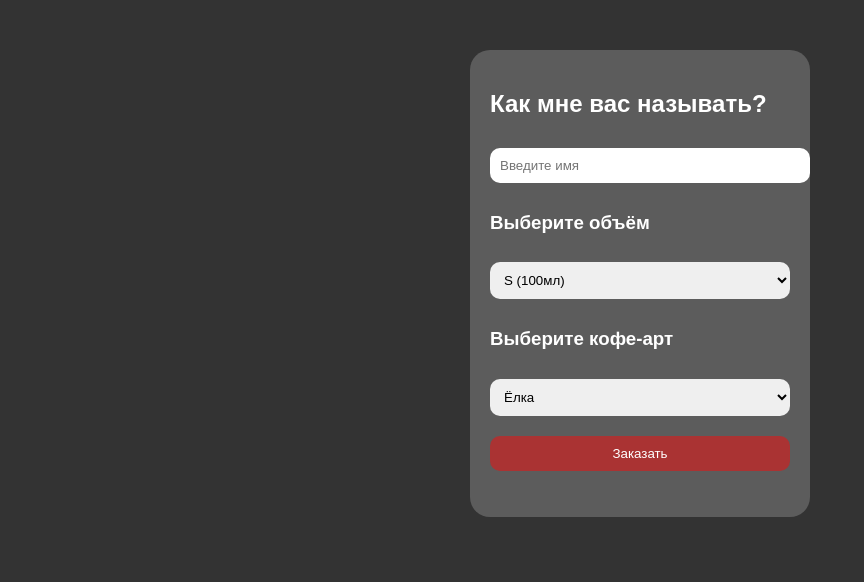
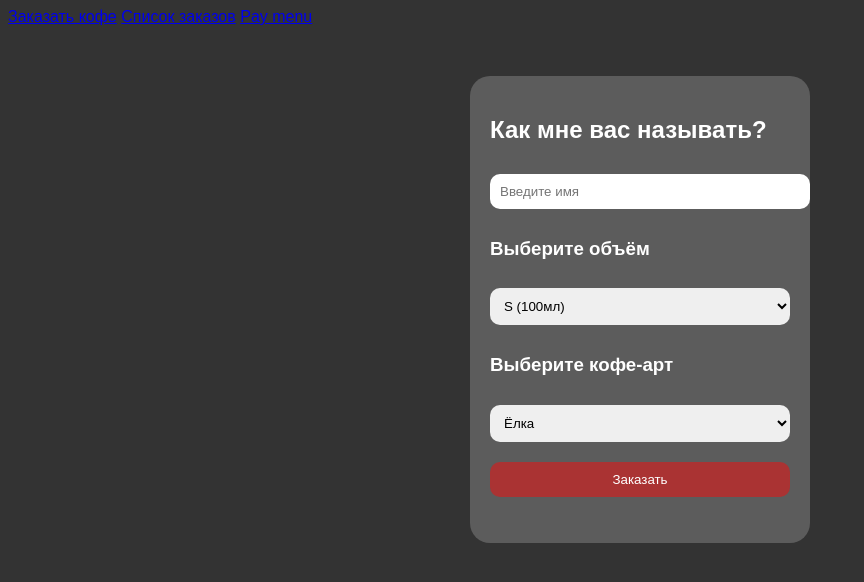
Before and after one commit to BesterYt/Djungelskog-coffee, a plain HTML site: page index.html in a window 1280 px wide. Shown: the whole page, without its empty margins (0-864 px from the left). Drawn offline with Linux system fonts and the light colour scheme.

Commit message:
Update index.html

```diff
--- a/index.html
+++ b/index.html
@@ -12,6 +12,15 @@
   </style>
 </head>
 <body>
+  <nav class="top-menu">
+  <a href="index.html" class="active">Заказать кофе</a>
+  <a href="Orderlist.html">Список заказов</a>
+  <a href="PayMenu.html">Pay menu</a>
+</nav>
+<div class="container">
+  <!-- здесь ваш старый контент страницы -->
+</div>
+
   <div class="form">
     <h2>Как мне вас называть?</h2>
     <input id="name" placeholder="Введите имя" />
```
